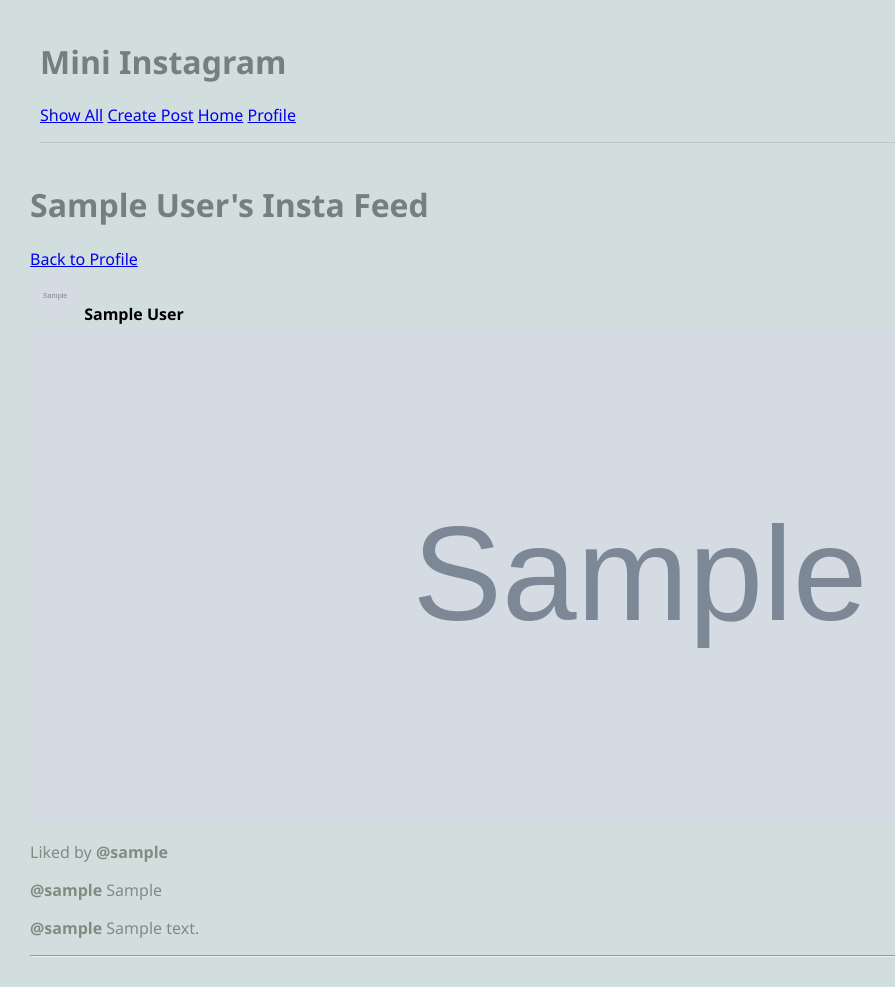
After one commit to evespasiano23/cs412, a Django app: page /mini_insta/profile/1/feed in a window 1280 px wide. The commit adds this page. Shown: the whole page, without its empty margins (0-895 px from the left). Run offline with Django 5.2, Linux system fonts and the light colour scheme; tables that the repository leaves empty hold one stand-in row (values such as "Sample post"); grey boxes marked "Sample" are stand-in pictures.

Commit message:
tasks 3 and 4 completed

```diff
--- a/mini_insta/admin.py
+++ b/mini_insta/admin.py
@@ -4,9 +4,11 @@
 from django.contrib import admin
 
 # Register your models here.
-from .models import Profile, Post, Photo, Follow
+from .models import Profile, Post, Photo, Follow, Comment, Like
 
 admin.site.register(Profile)
 admin.site.register(Post)
 admin.site.register(Photo)
 admin.site.register(Follow)
+admin.site.register(Comment)
+admin.site.register(Like)
--- a/mini_insta/models.py
+++ b/mini_insta/models.py
@@ -1,6 +1,6 @@
 # File: models.py
-# Author: Emily Vespasiano (evespa@bu.edu), 5/29/2026
-# Description: Data models for the mini_insta app. Defines the Profile, Post, and Photo models and
+# Author: Emily Vespasiano (evespa@bu.edu), 6/2/2026
+# Description: Data models for the mini_insta app. Defines the Profile, Post, Photo, Follow, and Comment models and
 # their attributes such as username and join date.
 
 from django.db import models
@@ -28,7 +28,7 @@ class Profile(models.Model):
     join_date = models.DateField(blank=True)
 
     def __str__(self):
-        '''return a string representation of this Profile instance'''
+        '''Return a string representation of this Profile instance.'''
         return f'{self.username}'
 
     def get_all_posts(self):
@@ -63,12 +63,21 @@ class Profile(models.Model):
         return following
 
     def get_num_following(self):
-        '''Returns the count of how many Profiles a given Profile is following'''
+        '''Returns the count of how many Profiles a given Profile is following.'''
         return len(self.get_following())
+
+    def get_post_feed(self):
+        '''Returns a list of Posts, specifically from the Profiles that a specific Profile follows.'''
+        following = self.get_following()
+        posts = []
+        for profile in following:
+            profile_posts = Post.objects.filter(profile=profile)
+            posts += list(profile_posts)
+        return posts
 
 
 class Post(models.Model):
-    '''Encapsulate the data of a post by a profile'''
+    '''Encapsulate the data of a post by a profile.'''
 
     profile = models.ForeignKey(Profile, on_delete=models.CASCADE)
     timestamp = models.DateTimeField(auto_now=True)
@@ -76,7 +85,7 @@ class Post(models.Model):
 
 
     def __str__(self):
-        '''return a string representation of this Post instance'''
+        '''Return a string representation of this Post instance.'''
         return f'Post by {self.profile} at {self.timestamp}'
 
     def get_absolute_url(self):
@@ -88,6 +97,16 @@ class Post(models.Model):
         photos = Photo.objects.filter(post=self).order_by('timestamp')
         return photos
 
+    def get_all_comments(self):
+        '''Return all of the comments about this post.'''
+        comments = Comment.objects.filter(post=self)
+        return comments
+
+    def get_likes(self):
+        '''Return all of the likes about this post.'''
+        likes = Like.objects.filter(post=self)
+        return likes
+
 class Photo(models.Model):
     '''Encapsulate the data of a photo associated with a post'''
 
@@ -97,13 +116,13 @@ class Photo(models.Model):
     image_file = models.ImageField(blank=True) # an actual image
 
     def __str__(self):
-        '''return a string representation of this Photo instance'''
+        '''Return a string representation of this Photo instance.'''
         if self.image_url:
             return f'Photo url {self.image_url} at {self.timestamp}'
         return f'Photo file {self.image_file} at {self.timestamp}'
 
     def get_image_url(self):
-        '''returns the URL to the image'''
+        '''Returns the URL to the image.'''
         if self.image_url:
             return self.image_url
         return self.image_file.url
@@ -116,5 +135,28 @@ class Follow(models.Model):
     timestamp = models.DateTimeField(auto_now=True)
 
     def __str__(self):
-        '''return a string representation of this Follow instance'''
+        '''Return a string representation of this Follow instance.'''
         return f'{self.follower_profile} follows {self.profile}'
+
+class Comment(models.Model):
+    '''Encapsulate the idea of a Comment about a Post.'''
+
+    post = models.ForeignKey(Post, on_delete=models.CASCADE)
+    profile = models.ForeignKey(Profile, on_delete=models.CASCADE)
+    timestamp = models.DateTimeField(auto_now=True)
+    text = models.TextField(blank=True)
+
+    def __str__(self):
+        '''Return a string representation of this Comment.'''
+        return f'{self.profile} commented on {self.post} at {self.timestamp}'
+
+class Like(models.Model):
+    '''Encapsulate the idea of a Like about a Post.'''
+
+    post = models.ForeignKey(Post, on_delete=models.CASCADE)
+    profile = models.ForeignKey(Profile, on_delete=models.CASCADE)
+    timestamp = models.DateTimeField(auto_now=True)
+
+    def __str__(self):
+        '''Return a string representation of this Like.'''
+        return f'{self.profile} liked {self.post} at {self.timestamp}'
--- a/mini_insta/templates/mini_insta/base.html
+++ b/mini_insta/templates/mini_insta/base.html
@@ -22,6 +22,8 @@
                     <!-- only show the create post if a profile exists -->
                     {% if profile %}
                     <li><a href="{% url 'create_post' pk=profile.pk %}">Create Post</a></li>
+                    <li><a href="{% url 'show_feed' pk=profile.pk %}">Home</a></li>
+                    <li><a href="{% url 'show_profile' pk=profile.pk %}">Profile</a></li>
                     {% endif %}
                 </ul>
             </nav>
--- /dev/null
+++ b/mini_insta/templates/mini_insta/show_feed.html
@@ -0,0 +1,47 @@
+<!--
+    File: show_feed.html
+    Author: Emily Vespasiano (evespa@bu.edu), 6/2/2026
+    Description: Template to display a post feed for a specific profile based on who they are following.
+-->
+{% extends 'mini_insta/base.html' %}
+
+{% block content %}
+<h1>{{profile.display_name}}'s Insta Feed</h1>
+<a href="{% url 'show_profile' profile.pk %}">Back to Profile</a>
+
+{% for post in profile.get_post_feed %}
+    <div>
+        <!-- displays the profile image and the name of the post author -->
+        <img src="{{post.profile.profile_image_url}}" alt="" style="width:50px; height:50px; border-radius:50%; object-fit:cover;">
+        <strong>{{post.profile.display_name}}</strong>
+
+        <!-- displays the all photos of the insta post -->
+        {% for photo in post.get_all_photos %}
+            {% if photo.get_image_url %}
+                <img src="{{photo.get_image_url}}" alt="post image" style="width:100%; max-height:500px; object-fit:cover;">
+            {% endif %}
+        {% endfor %}
+
+        <!-- display like count above post caption -->
+
+        <!--if post has no likes, displays no likes yet -->
+        {% if post.get_likes.count == 0 %}
+            <p>No likes yet</p>
+        <!-- case for if a post has one lik e-->
+        {% elif post.get_likes.count == 1 %}
+            <p>Liked by <strong>@{{post.get_likes.first.profile}}</strong></p>
+        <!-- case for if a post has more than one like -->
+        {% else %}
+            <p>Liked by <strong>@{{post.get_likes.first.profile}}</strong> and <strong>{{post.get_likes.count}} others</strong></p>
+        {% endif %}
+        <p><strong>@{{post.profile}}</strong> {{post.caption}}</p>
+
+        <!-- displays post comments -->
+        {% for comment in post.get_all_comments %}
+            <p><strong>@{{comment.profile}}</strong> {{comment.text}}</p>
+        {% endfor %}
+        <hr>
+    </div>
+{% endfor %}
+
+{% endblock %}
--- a/mini_insta/templates/mini_insta/show_profile.html
+++ b/mini_insta/templates/mini_insta/show_profile.html
@@ -22,11 +22,13 @@
             <p style="color:gray; margin-top:-10px;">@{{profile.username}}</p>
             <p>{{profile.bio_text}}</p>
             <p>Joined: {{profile.join_date}}</p>
-            <p>Followers: ...</p>
-            <p>Following: ...</p>
+            <p><a href="{% url 'show_followers' profile.pk %}">Followers: {{profile.get_num_followers}}</a></p>
+            <p><a href="{% url 'show_following' profile.pk %}">Following: {{profile.get_num_following}}</a></p>
             <p>Posts: {{profile.get_all_posts.count}}</p>
         </div>
+        <!-- link to update profile's profile (this includes: display name, profile picture, and bio)-->
         <a href="{% url 'update_profile' profile.pk %}">Update Profile</a>
+
 
     </article>
 </main>
--- a/mini_insta/urls.py
+++ b/mini_insta/urls.py
@@ -4,7 +4,8 @@
 # to their corresponding view classes in views.py.
 
 from django.urls import path
-from .views import ProfileListView, ProfileDetailView, PostDetailView, CreatePostView, UpdateProfileView, DeletePostView, UpdatePostView
+# from .views import ProfileListView, ProfileDetailView, PostDetailView, CreatePostView, UpdateProfileView, DeletePostView, UpdatePostView, ShowFollowersDetailView, ShowFollowingDetailView
+from .views import *
 
 
 urlpatterns = [
@@ -28,4 +29,13 @@ urlpatterns = [
 
     # url to update a specific post on a profile
     path('post/<int:pk>/update', UpdatePostView.as_view(), name='update_post'),
+
+    # url to show all followers of a specific profile
+    path('profile/<int:pk>/followers', ShowFollowersDetailView.as_view(), name='show_followers'),
+
+    # url to show all profiles that a specific profile is following
+    path('profile/<int:pk>/following', ShowFollowingDetailView.as_view(), name='show_following'),
+
+    # url to show post feed for a specific profile (based on their following)
+    path('profile/<int:pk>/feed', ShowFeedView.as_view(), name='show_feed'),
 ]
--- a/mini_insta/views.py
+++ b/mini_insta/views.py
@@ -4,7 +4,7 @@
 # all mini_insta profiles and individual profile pages.
 from django.shortcuts import render
 from django.views.generic import ListView, DetailView, CreateView, UpdateView, DeleteView
-from .models import Profile, Post, Photo
+from .models import Profile, Post, Photo, Follow
 from .forms import CreatePostForm, UpdateProfileForm, UpdatePostForm
 from django.urls import reverse
 
@@ -134,3 +134,24 @@ class UpdatePostView(UpdateView):
     model = Post
     form_class = UpdatePostForm
     template_name = "mini_insta/update_post_form.html"
+
+class ShowFollowersDetailView(DetailView):
+    '''Display a Profiles follower list.'''
+
+    model = Profile
+    template_name = "mini_insta/show_followers.html"
+    context_object_name = "profile"
+
+class ShowFollowingDetailView(DetailView):
+    '''Display which Profiles a specific Profiler is following.'''
+
+    model = Profile
+    template_name = "mini_insta/show_following.html"
+    context_object_name = "profile"
+
+class ShowFeedView(DetailView):
+    '''Display the post feed for a specific profile based on their following.'''
+
+    model = Profile
+    template_name = "mini_insta/show_feed.html"
+    context_object_name = "profile"
```
Also changed, not shown: blog/templates/blog/test.html (added, +16 -0 lines), mini_insta/templates/mini_insta/show_followers.html (added, +18 -0 lines), mini_insta/templates/mini_insta/show_following.html (added, +18 -0 lines), mini_insta/templates/mini_insta/show_post.html (+21 -0 lines), blog/templates/blog/create_article_form.html (line endings or trailing spaces), media/brunson_ecf.webp (added), mini_insta/migrations/0005_comment.py (added), mini_insta/migrations/0006_like.py (added).
